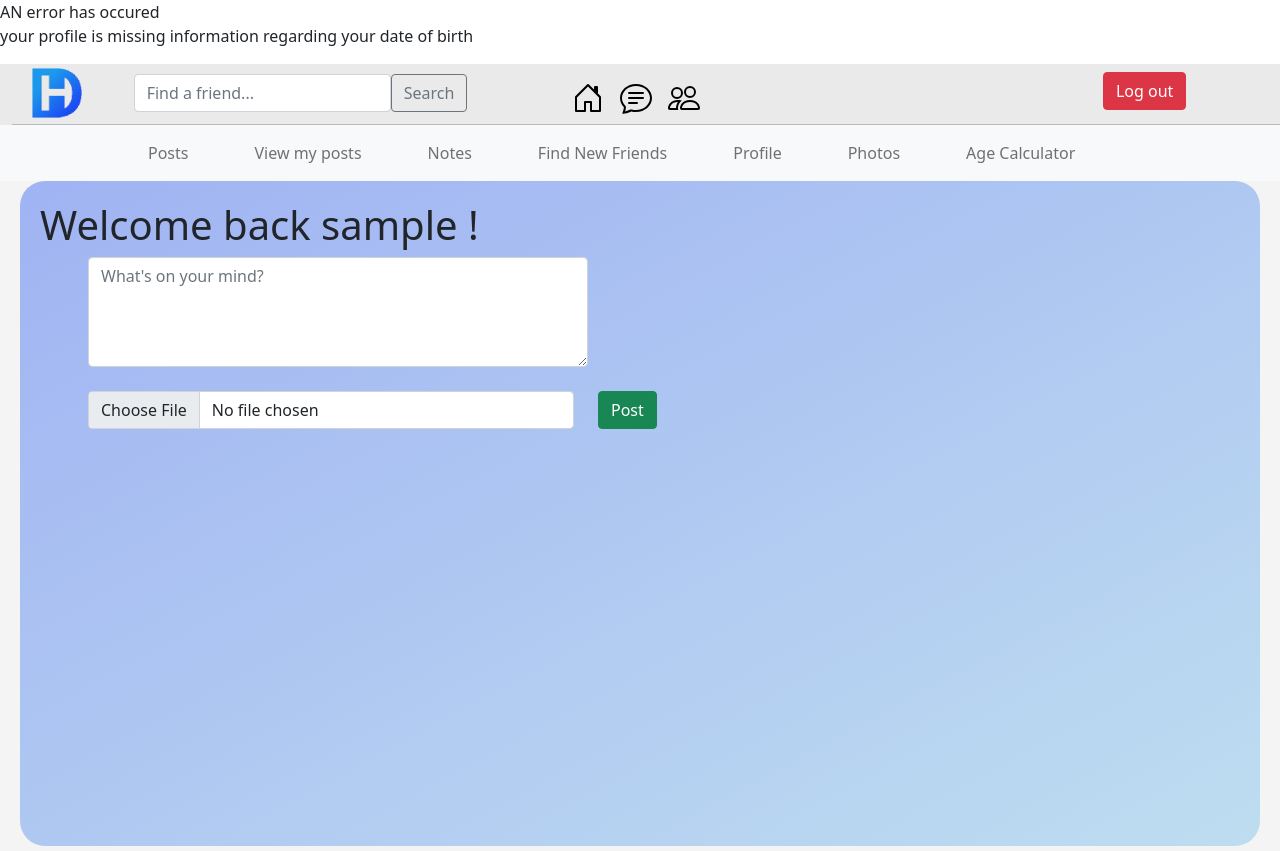
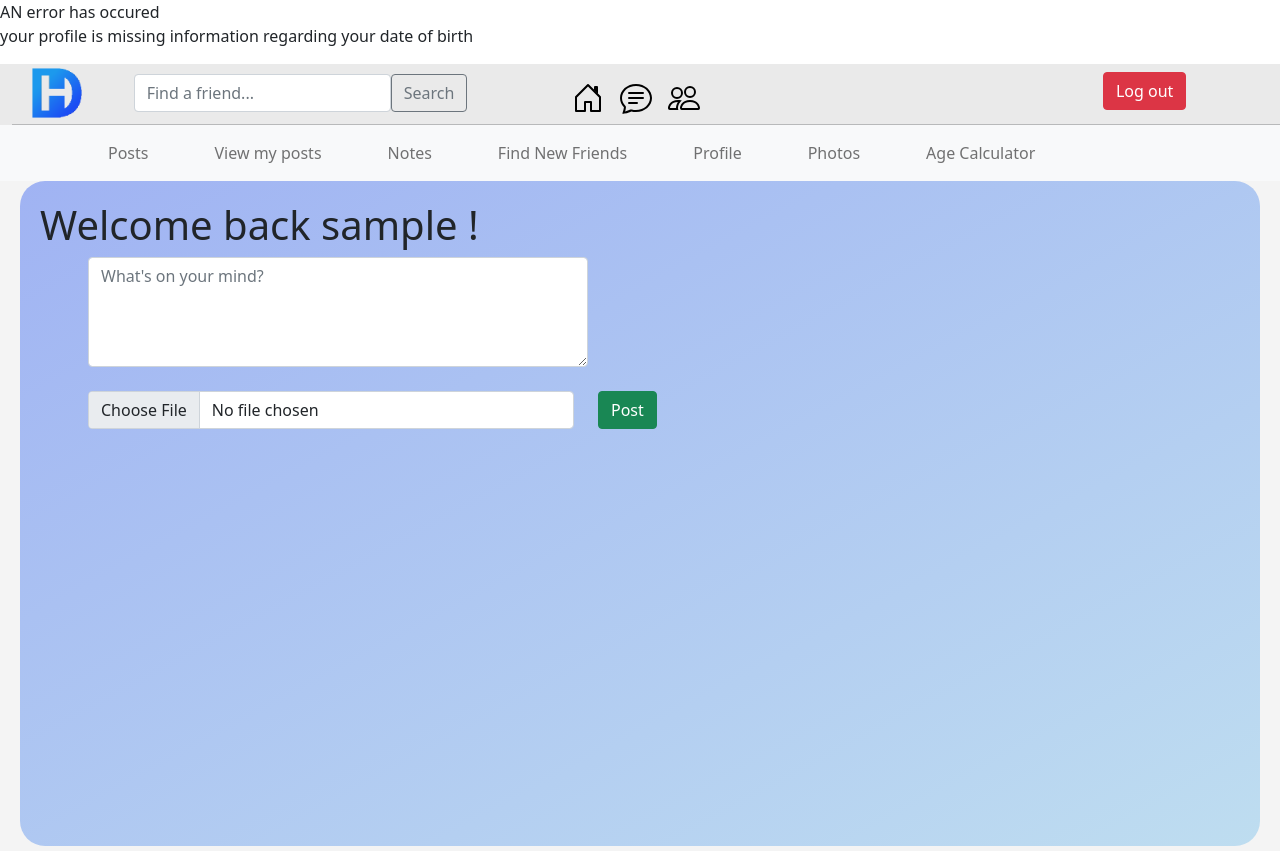
Before and after one commit to djenahalim/social, a PHP site: page /home.php in a window 1280 px wide. Run offline with PHP 8.4, Linux system fonts and the light colour scheme; the visitor is signed in with stand-in values (Sample User, id 1); data that the repository does not hold is empty.

Commit message:
post bug fix

```diff
--- a/css/style.css
+++ b/css/style.css
@@ -69,7 +69,7 @@
 }
 
 #posts {
-  margin-left: 140;
+  margin-left: 100;
 }
 #my_posts {
   margin-left: 50;
```
